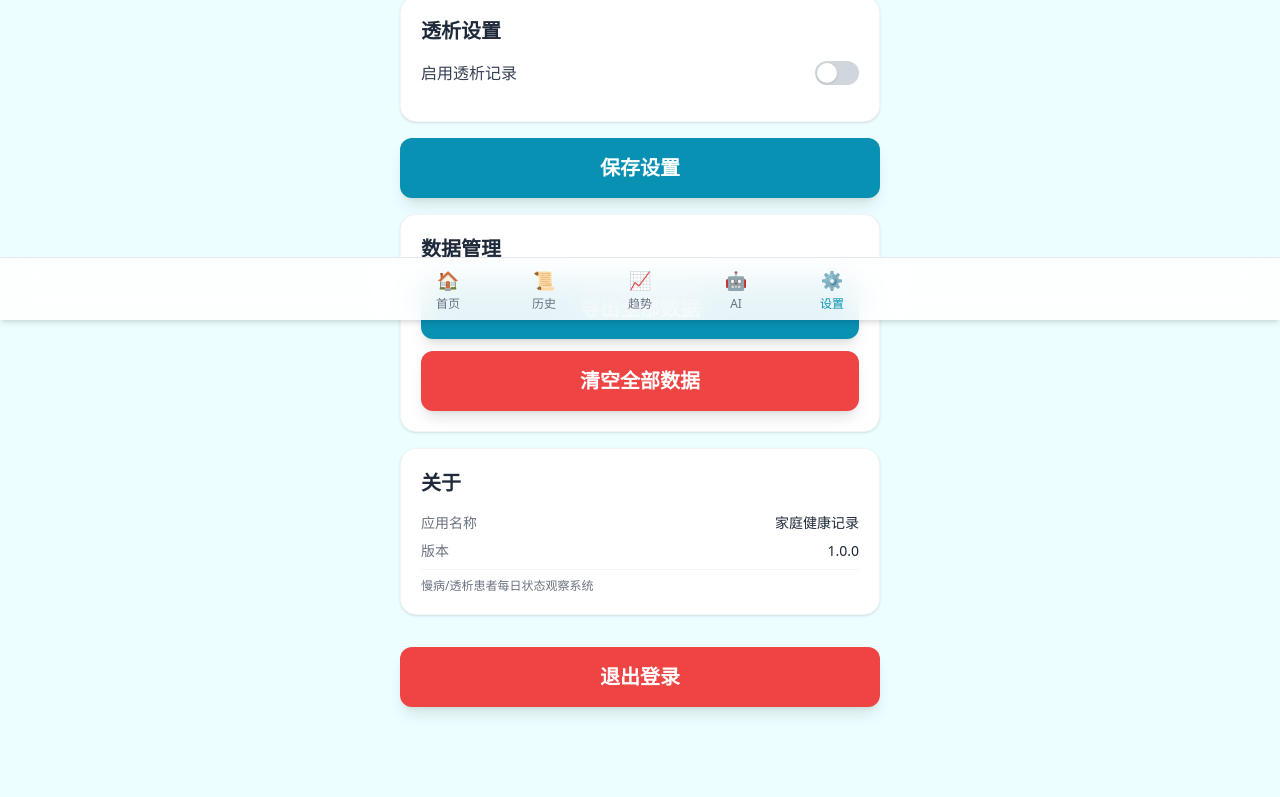
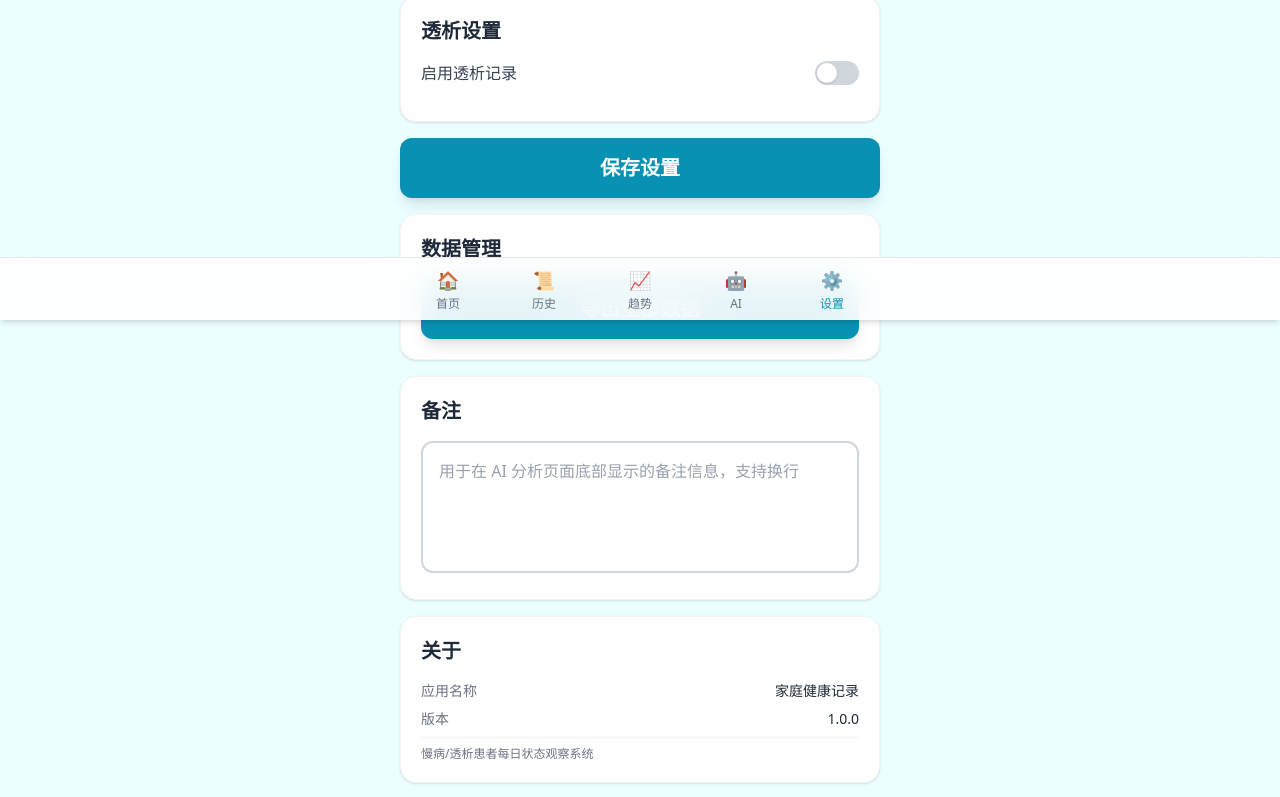
Before and after one commit to mir134/go-daily, a React (Vite) app in the folder frontend/: page /settings in a window 1280 px wide. Shown: the part 480-1277 px from the top of the page. Built offline with nearby package versions, Linux system fonts and the light colour scheme; no server answers.

Commit message:
feat: 设置页增加备注字段并在AI页展示，移除清空数据按钮
Ultraworked with [Sisyphus](https://github.com/code-yeongyu/oh-my-openagent)

Co-authored-by: Sisyphus <clio-agent@sisyphuslabs.ai>

```diff
--- a/frontend/src/pages/AIAnalysisPage.tsx
+++ b/frontend/src/pages/AIAnalysisPage.tsx
@@ -1,5 +1,5 @@
 import { useEffect, useState, useCallback } from 'react'
-import { getAISummary, getAIContext, getAIRiskScore } from '../api/client'
+import { getAISummary, getAIContext, getAIRiskScore, getSettings } from '../api/client'
 import Card from '../components/Card'
 import LoadingSpinner from '../components/LoadingSpinner'
 import type { SummaryResult, ContextResult, RiskScoreResult, RecordSummary } from '../types'
@@ -136,6 +136,7 @@ export default function AIAnalysisPage() {
   const [summary, setSummary] = useState<SummaryResult | null>(null)
   const [context, setContext] = useState<ContextResult | null>(null)
   const [riskScore, setRiskScore] = useState<RiskScoreResult | null>(null)
+  const [notes, setNotes] = useState('')
   const [loading, setLoading] = useState(true)
   const [error, setError] = useState(false)
 
@@ -143,14 +144,16 @@ export default function AIAnalysisPage() {
     setLoading(true)
     setError(false)
     try {
-      const [s, c, r] = await Promise.all([
+      const [s, c, r, settings] = await Promise.all([
         getAISummary(),
         getAIContext(),
         getAIRiskScore(),
+        getSettings(),
       ])
       setSummary(s)
       setContext(c)
       setRiskScore(r)
+      setNotes(settings.notes ?? '')
     } catch {
       setError(true)
     } finally {
@@ -348,6 +351,14 @@ export default function AIAnalysisPage() {
           <p className="text-gray-400 dark:text-slate-500 text-sm py-2">暂无近期记录</p>
         )}
       </Card>
+
+      {notes && (
+        <Card title="备注">
+          <p className="text-gray-700 dark:text-slate-300 text-sm whitespace-pre-wrap leading-relaxed">
+            {notes}
+          </p>
+        </Card>
+      )}
     </div>
   )
 }
--- a/frontend/src/pages/SettingsPage.tsx
+++ b/frontend/src/pages/SettingsPage.tsx
@@ -5,7 +5,6 @@ import { exportRecords, getSettings, saveSettings } from '../api/client'
 import type { AppSettings } from '../types'
 import Card from '../components/Card'
 import BigButton from '../components/buttons/BigButton'
-import ConfirmDialog from '../components/ConfirmDialog'
 
 export default function SettingsPage() {
   const navigate = useNavigate()
@@ -15,7 +14,7 @@ export default function SettingsPage() {
   const [basicInfo, setBasicInfo] = useState('')
   const [dialysisEnabled, setDialysisEnabled] = useState(false)
   const [dryWeight, setDryWeight] = useState('')
-  const [clearDialogOpen, setClearDialogOpen] = useState(false)
+  const [notes, setNotes] = useState('')
   const [saved, setSaved] = useState(false)
 
   useEffect(() => {
@@ -24,6 +23,7 @@ export default function SettingsPage() {
       setBasicInfo(s.basic_info)
       setDialysisEnabled(s.dialysis_enabled)
       setDryWeight(s.dry_weight)
+      setNotes(s.notes ?? '')
     })
   }, [])
 
@@ -33,6 +33,7 @@ export default function SettingsPage() {
       basic_info: basicInfo,
       dialysis_enabled: dialysisEnabled,
       dry_weight: dryWeight,
+      notes: notes,
     }
     await saveSettings(settings)
     setSaved(true)
@@ -51,10 +52,6 @@ export default function SettingsPage() {
       document.body.removeChild(a)
       URL.revokeObjectURL(url)
     } catch {}
-  }
-
-  const handleClear = () => {
-    setClearDialogOpen(false)
   }
 
   const handleLogout = async () => {
@@ -135,10 +132,17 @@ export default function SettingsPage() {
           <BigButton onClick={handleExport} variant="primary">
             导出全部数据
           </BigButton>
-          <BigButton onClick={() => setClearDialogOpen(true)} variant="danger">
-            清空全部数据
-          </BigButton>
         </div>
+      </Card>
+
+      <Card title="备注" className="mb-4">
+        <textarea
+          rows={4}
+          value={notes}
+          onChange={(e) => setNotes(e.target.value)}
+          placeholder="用于在 AI 分析页面底部显示的备注信息，支持换行"
+          className="w-full rounded-xl p-4 text-base border-2 border-gray-300 dark:border-slate-600 bg-white dark:bg-slate-800 text-gray-800 dark:text-slate-200 placeholder-gray-400 dark:placeholder-slate-500 focus:border-primary dark:focus:border-primary-light focus:outline-none transition-all resize-none"
+        />
       </Card>
 
       <Card title="关于" className="mb-4">
@@ -165,14 +169,6 @@ export default function SettingsPage() {
         </BigButton>
       </div>
 
-      <ConfirmDialog
-        isOpen={clearDialogOpen}
-        onConfirm={handleClear}
-        onCancel={() => setClearDialogOpen(false)}
-        title="清空数据"
-        message="此操作不可恢复！清空所有记录数据？"
-        confirmText="确认清空"
-      />
     </div>
   )
 }
--- a/frontend/src/types/index.ts
+++ b/frontend/src/types/index.ts
@@ -31,6 +31,7 @@ export interface AppSettings {
   basic_info: string
   dialysis_enabled: boolean
   dry_weight: string
+  notes: string
 }
 
 export interface AppConfig {
```
Also changed, not shown: 1 other file (tests, documents, lock files or other folders).
